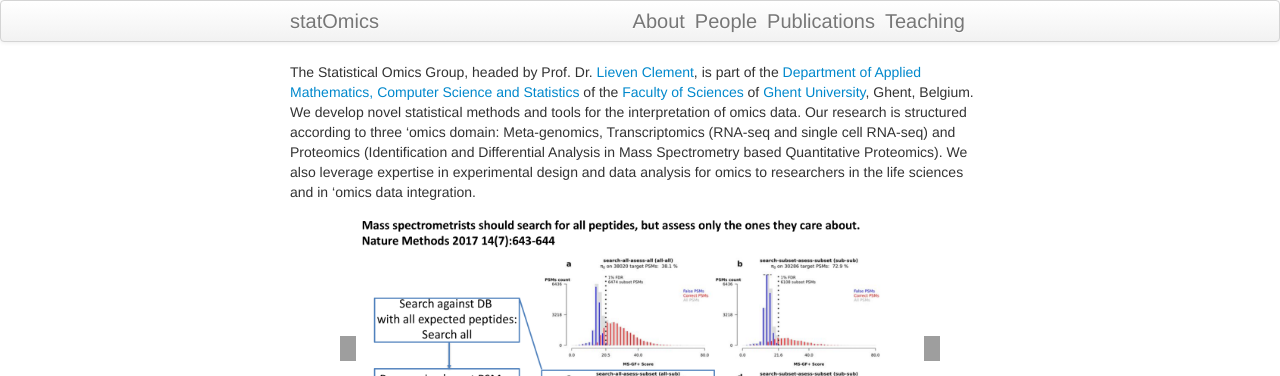
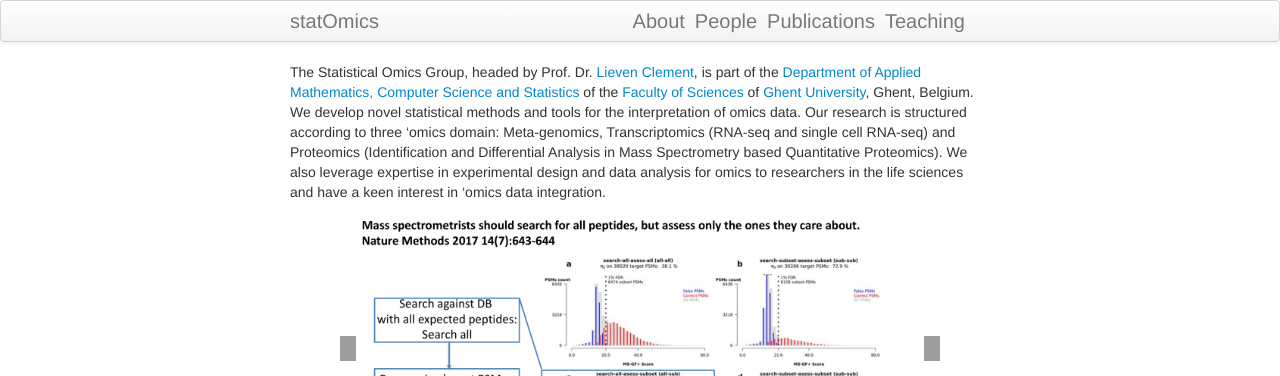
Before and after one commit to statOmics/statOmics.github.io, a Jekyll site: the page built from index.md, in a window 1280 px wide. Shown: the top 376 px of the page. Built offline with Jekyll 4.4.1, drawn with Linux system fonts in a browser that asks for light colours; grey boxes are pictures that could not be loaded.

Commit message:
correction of typos

```diff
--- a/index.md
+++ b/index.md
@@ -5,7 +5,7 @@ title: StatOmics
 
 The Statistical Omics Group, headed by Prof. Dr. [Lieven Clement](pages/about.md), is part of the [Department of Applied Mathematics, Computer Science and Statistics](https://www.ugent.be/we/twist/) of the [Faculty of Sciences](https://www.ugent.be/we/en) of [Ghent University](htpps://www.ugent.be), Ghent, Belgium.
 We develop novel statistical methods and tools for the interpretation of omics data.
-Our research is structured according to three 'omics domain: Meta-genomics, Transcriptomics (RNA-seq and single cell RNA-seq) and Proteomics (Identification and Differential Analysis in Mass Spectrometry based Quantitative Proteomics). We also leverage expertise in experimental design and data analysis for omics to researchers in the life sciences and in 'omics data integration.
+Our research is structured according to three 'omics domain: Meta-genomics, Transcriptomics (RNA-seq and single cell RNA-seq) and Proteomics (Identification and Differential Analysis in Mass Spectrometry based Quantitative Proteomics). We also leverage expertise in experimental design and data analysis for omics to researchers in the life sciences and have a keen interest in 'omics data integration.
 
 
 <div style="max-width: 1100px;margin-left: auto ; margin-right: auto ;">
```
Also changed, not shown: pages/about.md (+1 -1 lines).
